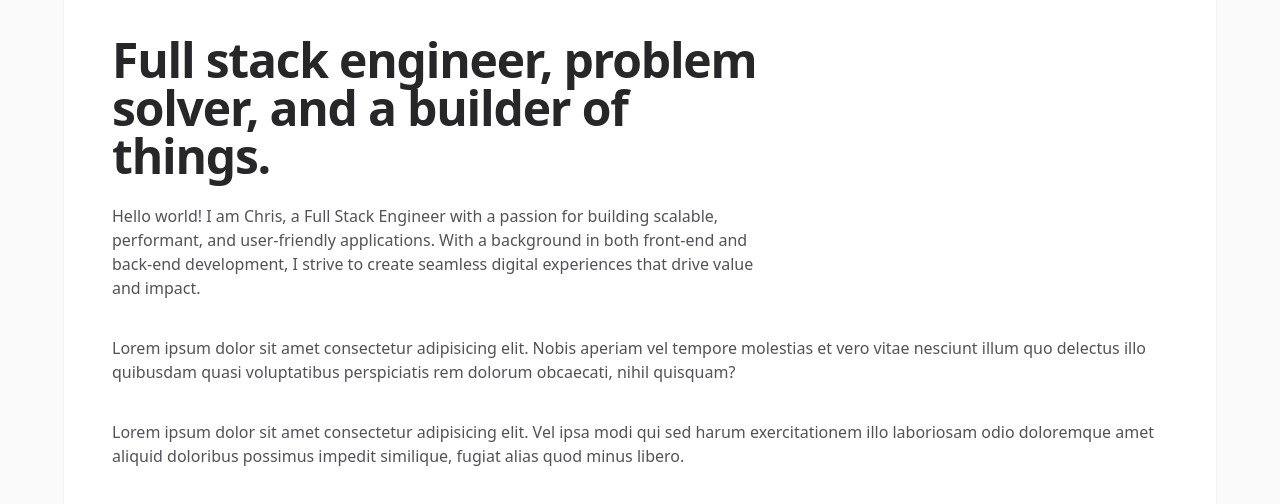
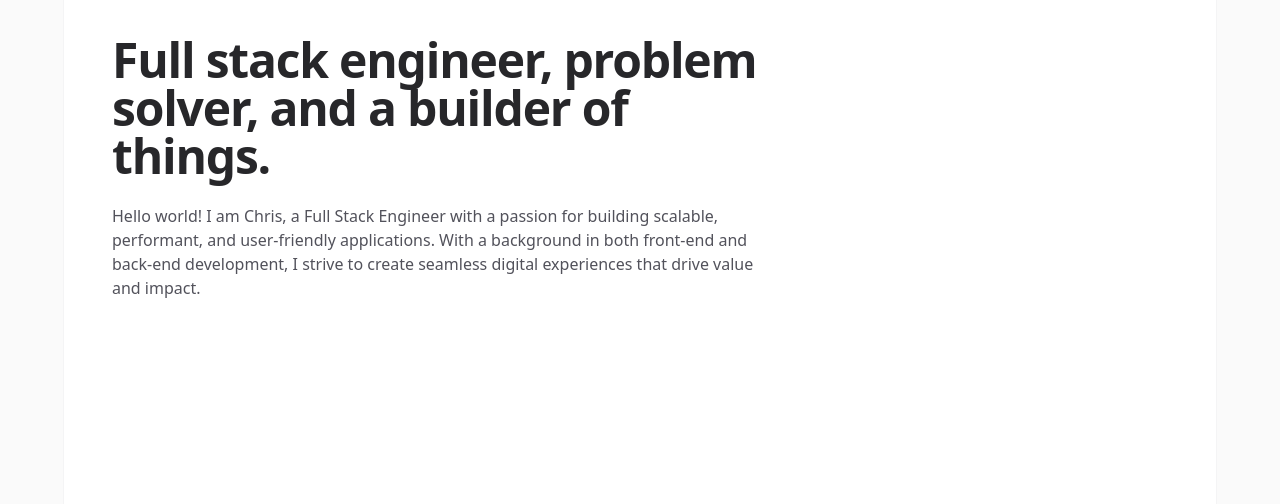
Before and after one commit to ckeller22/portfolio-v3, a React (Vite) app: page / in a window 1280 px wide. Shown: the top 504 px of the page. Built offline with nearby package versions, Linux system fonts and the light colour scheme.

Commit message:
chore: get rid of temp content

```diff
--- a/src/components/layout/PageLayout.tsx
+++ b/src/components/layout/PageLayout.tsx
@@ -25,30 +25,6 @@ function PageLayout() {
               </div>
             </div>
           </div>
-          <div className="sm:px-8 mt-9">
-            <div className="mx-auto w-full max-w-7xl lg:px-8">
-              <div className="px-4 sm:px-8 lg:px-12">
-                <p className="text-base text-zinc-600 dark:text-zinc-400">
-                  Lorem ipsum dolor sit amet consectetur adipisicing elit. Nobis
-                  aperiam vel tempore molestias et vero vitae nesciunt illum quo
-                  delectus illo quibusdam quasi voluptatibus perspiciatis rem
-                  dolorum obcaecati, nihil quisquam?
-                </p>
-              </div>
-            </div>
-          </div>
-          <div className="sm:px-8 mt-9">
-            <div className="mx-auto w-full max-w-7xl lg:px-8">
-              <div className="px-4 sm:px-8 lg:px-12">
-                <p className="text-base text-zinc-600 dark:text-zinc-400">
-                  Lorem ipsum dolor sit amet consectetur adipisicing elit. Vel
-                  ipsa modi qui sed harum exercitationem illo laboriosam odio
-                  doloremque amet aliquid doloribus possimus impedit similique,
-                  fugiat alias quod minus libero.
-                </p>
-              </div>
-            </div>
-          </div>
         </main>
       </div>
     </div>
```
